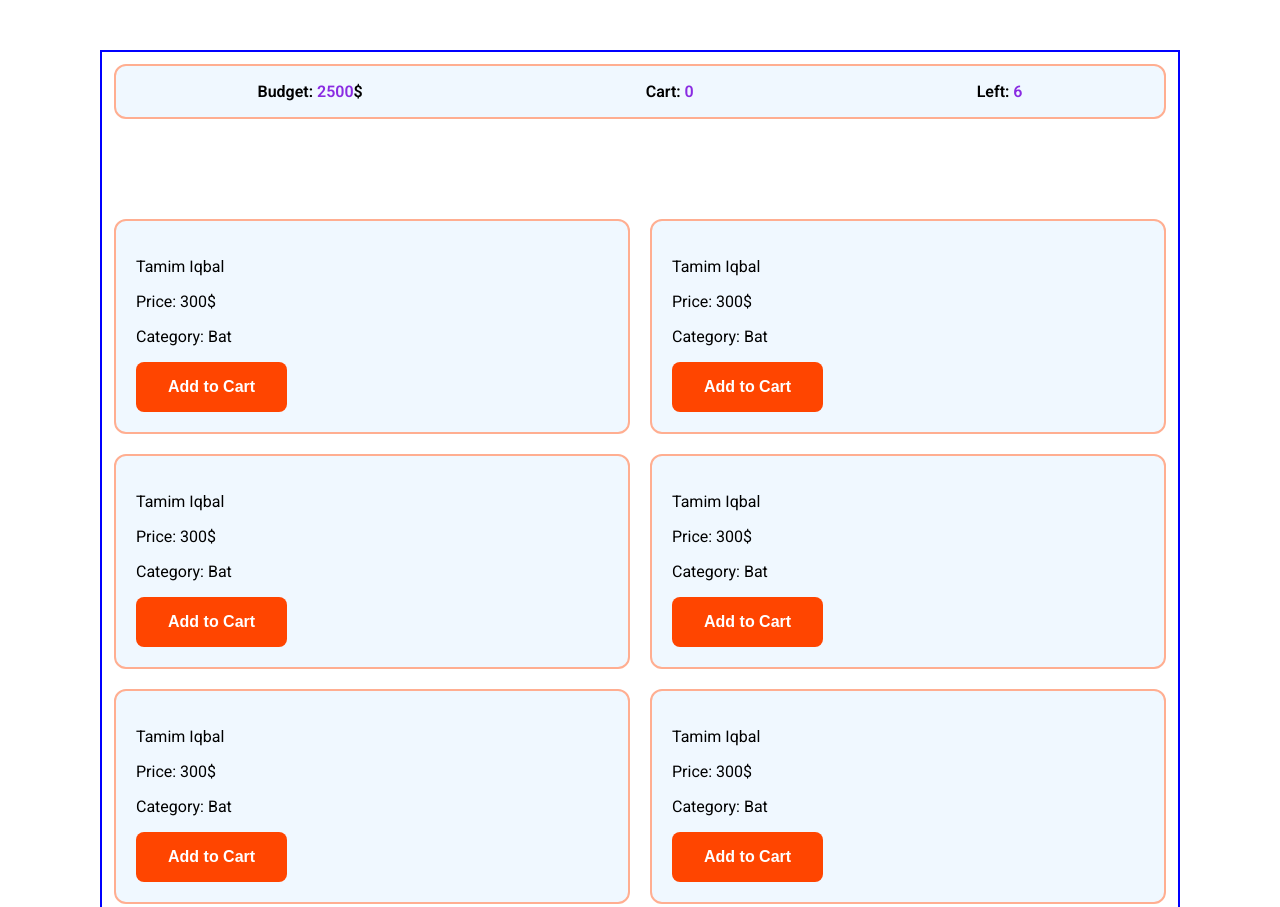
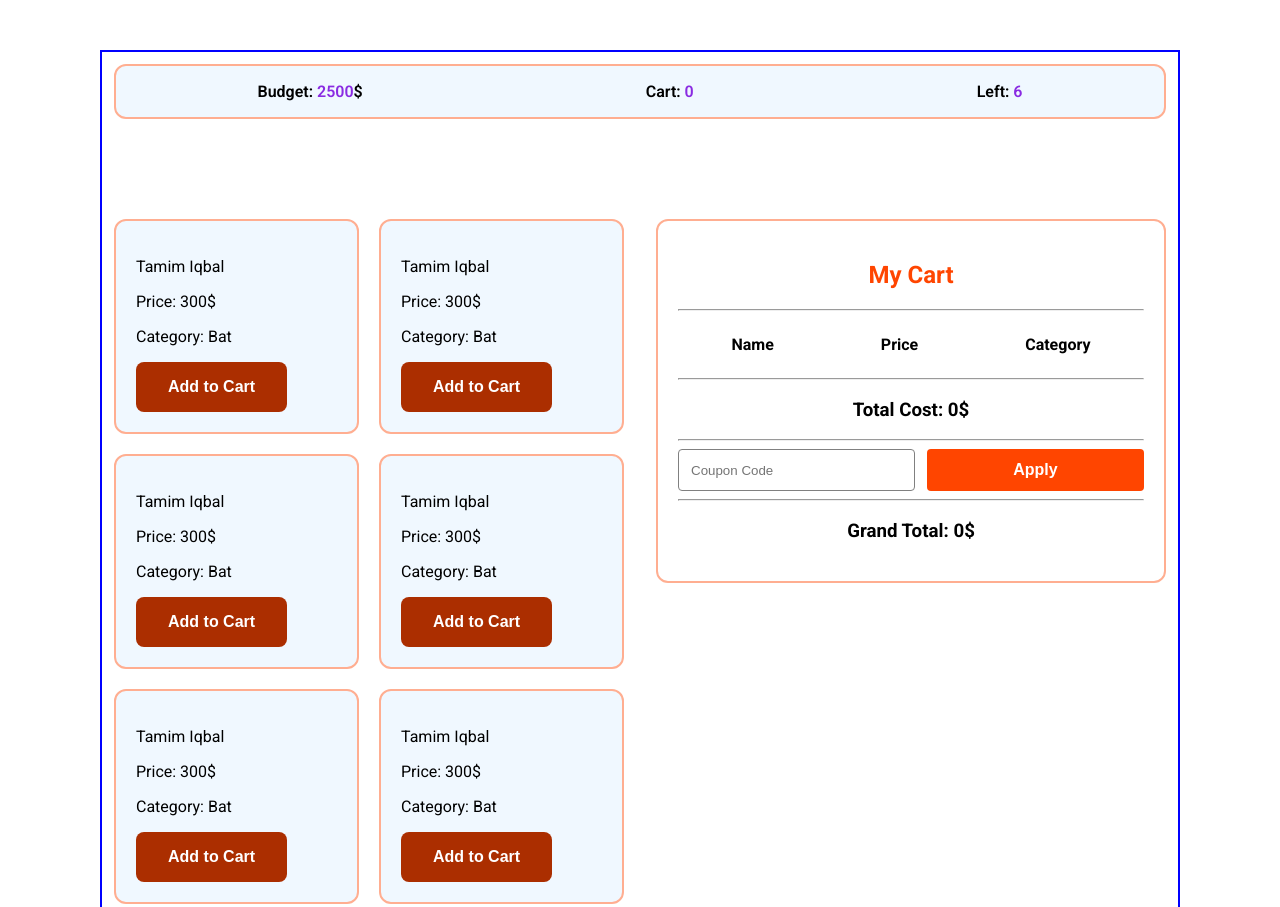
Before and after one commit to Sabbish99/Player_Draft, a plain HTML site: page index.html in a window 1280 px wide. Shown: the top 907 px of the page. Drawn offline with Linux system fonts and the light colour scheme.

Commit message:
design done

```diff
--- a/index.html
+++ b/index.html
@@ -24,6 +24,7 @@
       </div>
     </section>
 
+    <div class="player-details">
       <!-- player list design  -->
       <section class="player-section">
         <div class="player-list">
@@ -67,9 +68,26 @@
       <!-- add cart section -->
       <section class="add-cart">
         <div class="my-cart-section">
-        <h2>My Cart</h2>
+          <h2 style="color: orangered">My Cart</h2>
+          <hr />
+
+          <div class="cart-list">
+            <p>Name</p>
+            <p>Price</p>
+            <p>Category</p>
+          </div>
+          <hr />
+          <h3>Total Cost: <span>0</span>$</h3>
+          <hr />
+          <div class="inputSection">
+            <input class="coupon-input" type="text" placeholder="Coupon Code" />
+            <button class="apply">Apply</button>
+          </div>
+          <hr />
+          <h3>Grand Total: <span>0</span>$</h3>
         </div>
       </section>
+    </div>
 
     <script src="tailwind.config.js"></script>
   </body>
--- a/style.css
+++ b/style.css
@@ -24,6 +24,13 @@ body {
   color: blueviolet;
 }
 
+/* player details */
+.player-details {
+  display: grid;
+  grid-template-columns: repeat(2, 1fr);
+  gap: 32px;
+}
+
 /* player list */
 .player-section {
   margin-top: 100px;
@@ -40,7 +47,7 @@ body {
 /* player-add-cart btn  */
 .player-add-cart {
   border: none;
-  background-color: orangered;
+  background-color: rgb(171, 46, 0);
   color: white;
   padding: 16px 32px;
   border-radius: 8px;
@@ -53,5 +60,34 @@ body {
   margin-top: 100px;
 }
 .my-cart-section {
-  border: 2px solid red;
+  border: 2px solid rgb(255, 174, 145);
+  padding: 20px;
+  text-align: center;
+  font-weight: 700;
+  border-radius: 12px;
 }
+.cart-list {
+  display: flex;
+  justify-content: space-around;
+}
+.inputSection {
+  display: flex;
+  justify-content: space-between;
+}
+.coupon-input {
+  padding: 12px;
+  border-radius: 4px;
+  border: 1px solid gray;
+  width: 50%;
+}
+.apply {
+  border: none;
+  background-color: orangered;
+  color: white;
+  font-size: 16px;
+  font-weight: 600;
+  padding: 12px 32px;
+  border-radius: 4px;
+  margin-left: 12px;
+  width: 50%;
+}
```
Lines whose indentation alone changed are shown as unchanged.
